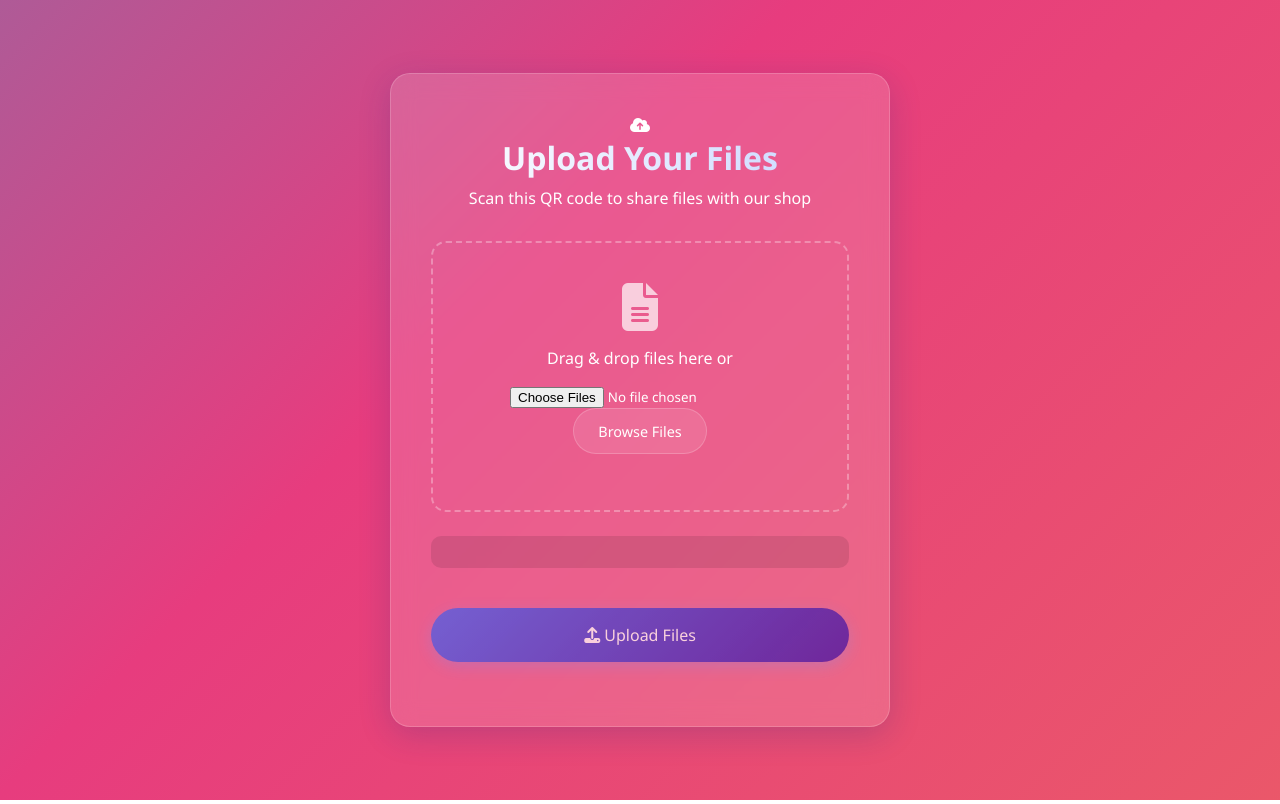
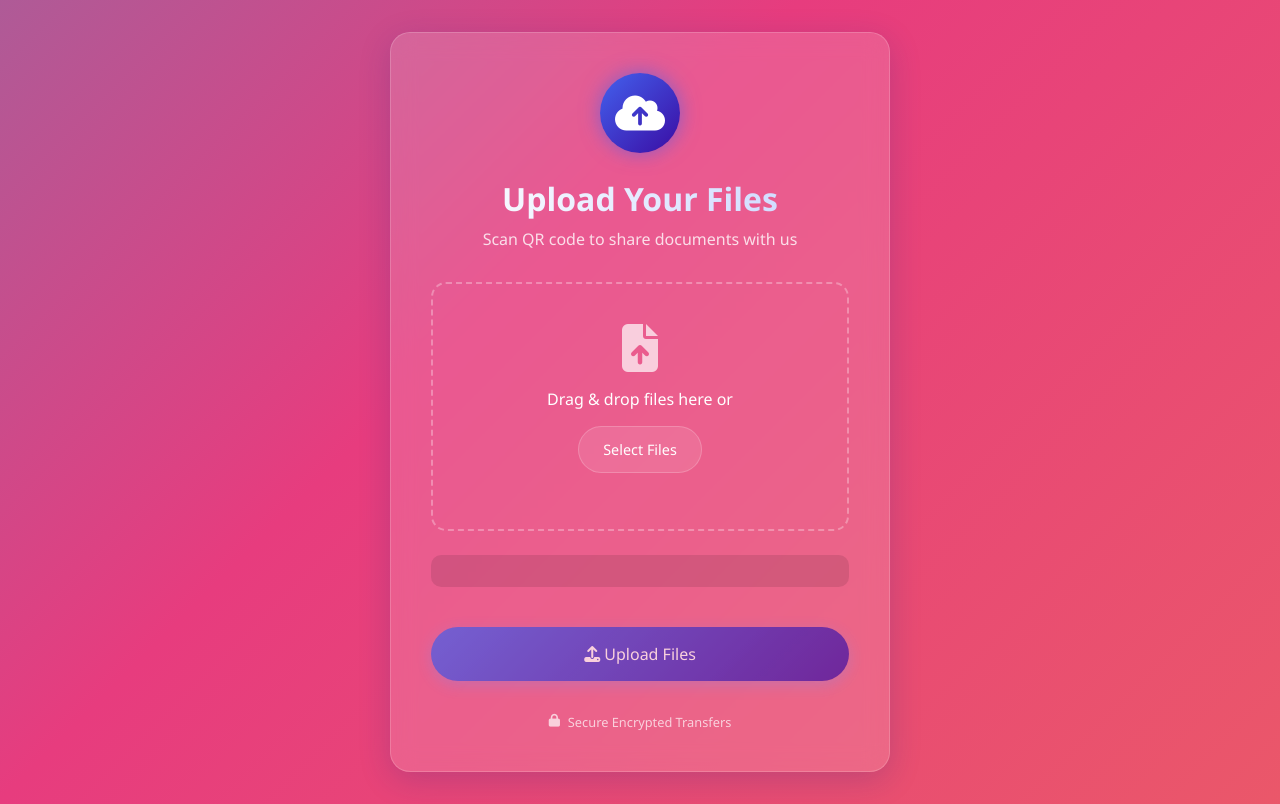
Before and after one commit to adarshchaturvedi9993/shop-file-upload, a plain HTML site: page index.html in a window 1280 px wide. Drawn offline with Linux system fonts and the light colour scheme.

Commit message:
Update index.html

```diff
--- a/index.html
+++ b/index.html
@@ -11,16 +11,20 @@
     <div class="upload-container">
         <div class="upload-card">
             <div class="header">
-                <i class="fas fa-cloud-upload-alt"></i>
+                <div class="logo">
+                    <i class="fas fa-cloud-upload-alt"></i>
+                </div>
                 <h1>Upload Your Files</h1>
-                <p>Scan this QR code to share files with our shop</p>
+                <p class="subtext">Scan QR code to share documents with us</p>
             </div>
 
             <div class="upload-area" id="dropZone">
-                <i class="fas fa-file-alt"></i>
+                <i class="fas fa-file-upload"></i>
                 <p>Drag & drop files here or</p>
-                <input type="file" id="fileInput" multiple accept="image/*,.pdf,.doc,.docx">
-                <label for="fileInput" class="browse-btn">Browse Files</label>
+                <div class="file-input-wrapper">
+                    <input type="file" id="fileInput" multiple accept="image/*,.pdf,.doc,.docx">
+                    <label for="fileInput" class="browse-btn">Select Files</label>
+                </div>
                 <div id="fileError" class="error-message"></div>
             </div>
 
@@ -36,6 +40,10 @@
             </div>
 
             <div class="status-container" id="statusContainer"></div>
+
+            <div class="security-badge">
+                <i class="fas fa-lock"></i> Secure Encrypted Transfers
+            </div>
         </div>
     </div>
 
```
